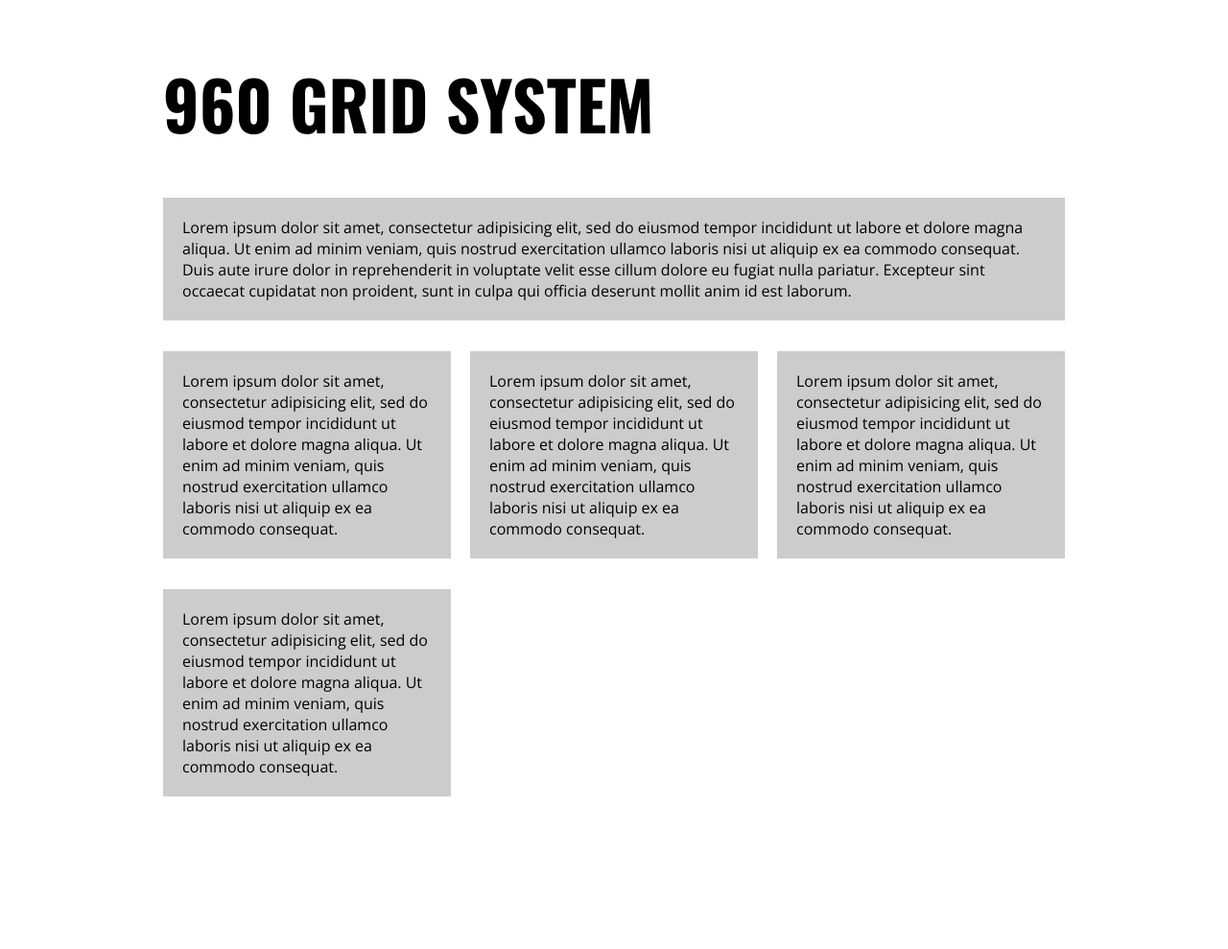
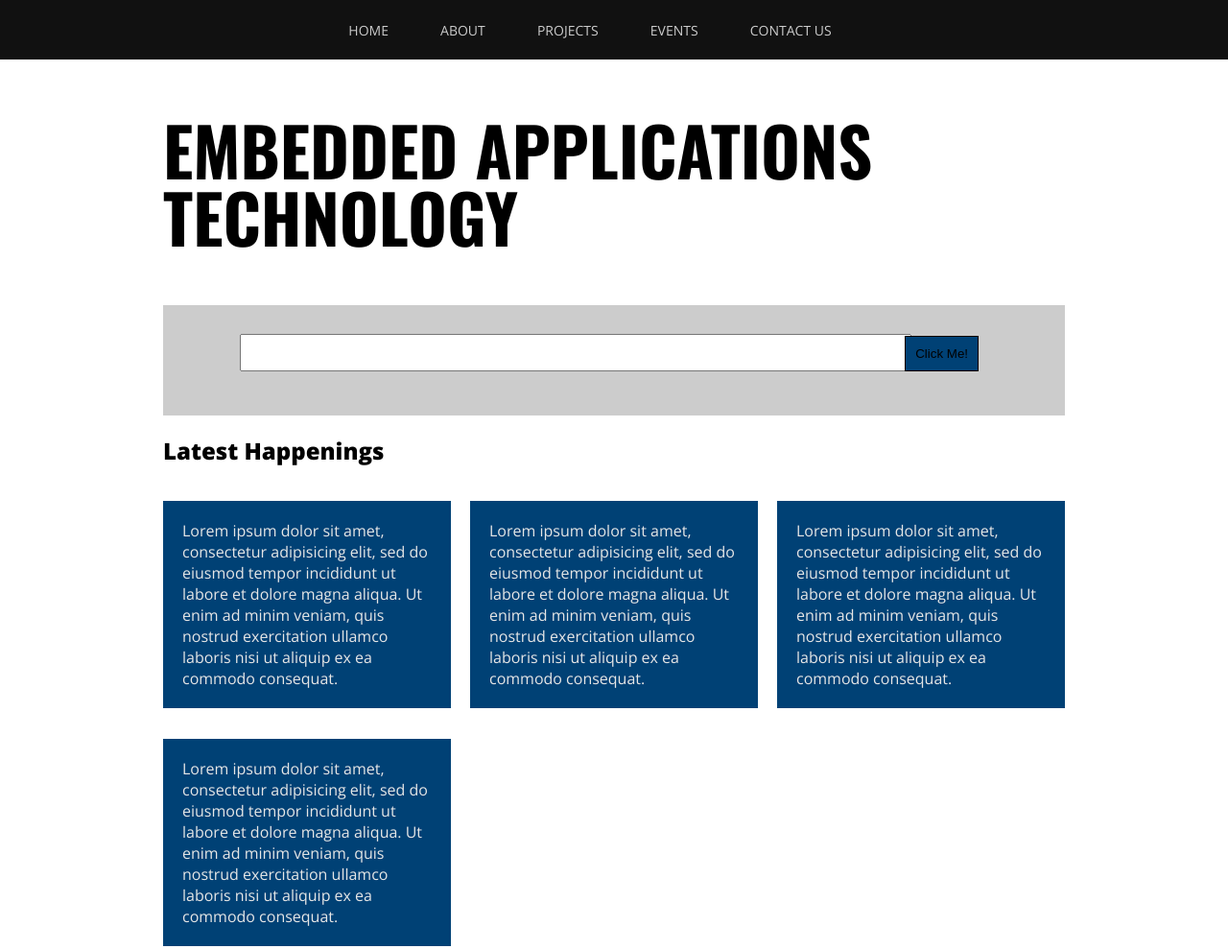
Before and after one commit to vartan/thegrid, a plain HTML site: page index.html in a window 1280 px wide. Shown: the top 989 px of the page at 96% size. Before the commit the page ends 854 px from the top, so only its background shows below. Drawn offline with nearby package versions, Linux system fonts and the light colour scheme.

Commit message:
moved styles and added nav

```diff
--- /dev/null
+++ b/css/styles.css
@@ -0,0 +1,75 @@
+	body {
+		font-family: "Open Sans";
+		width: 100%;
+		margin: 0;
+		padding: 0;
+	}
+
+	h1 {
+		font-family: Oswald;
+		font-size: 70px;
+		text-transform: uppercase;
+		line-height: 70px;
+	}
+
+	p {
+		color: #E6E6E6; /*gray*/
+		background-color: #004175; /*blue*/
+		padding: 20px;
+		font-weight: 300;
+	}
+
+	nav {
+		background-color: #111;
+		text-align: center;
+		padding: 20px;
+	}
+
+	nav ul {
+
+
+		/* To make horizontal */
+		list-style-type:none;
+		margin:0;
+		padding:0;
+	}
+
+	nav ul li {
+		display: inline;
+	}
+
+	nav a {
+		font-size: 14px;
+		color: #ccc;
+		padding-right: 50px;
+		text-decoration: none;
+		text-transform: uppercase;
+	}
+
+	.subscriber-container {
+		position: relative;
+		background-color: #ccc;
+		padding: 30px;
+	}
+
+	.subscriber input {
+		font-family: "Open Sans";
+		font-size: 14px;
+		width: 700px;
+		margin-left: 50px;
+		padding: 8px;
+	}
+
+	.subscriber button {
+		position: absolute;
+		top: 32;
+		right: 90;
+		background-color: #004175;
+		padding: 10px;
+		border: .5px solid #000;
+	}
+
+	footer {
+		background-color: #111;
+		height: 100px;
+	}
--- a/index.html
+++ b/index.html
@@ -1,55 +1,53 @@
 <html>
 <head>
-	<title></title>
+	<title>Demo</title>
 	<link href='http://fonts.googleapis.com/css?family=Open+Sans:400,300,800' rel='stylesheet' type='text/css'>
 	<link rel="stylesheet" href="css/960_12_col.css" />
+	<link rel="stylesheet" href="css/styles.css" />
 	<link href='http://fonts.googleapis.com/css?family=Oswald:700' rel='stylesheet' type='text/css'>
-
-	<style type="text/css">
-	body {
-		font-family: "Open Sans";
-	}
-	h1 {
-		font-family: Oswald;
-		font-size: 70px;
-		text-transform: uppercase;
-	}
-	p {
-		background-color: #ccc;
-		padding: 20px;
-	}
-	</style>
 </head>
 <body>
+	<header>
+		<nav>
+			<ul>
+				<li> <a href="#">Home</a> </li>
+				<li> <a href="#">About</a> </li>
+				<li> <a href="#">Projects</a> </li>
+				<li> <a href="#">Events</a> </li>
+				<li> <a href="#">Contact Us</a> </li>
+			</ul>
+		</nav>
 
+	</header>
 	<div class="container_12">
 
-		<div class="grid_12">
-			<h1>960 Grid System</h1>
-			<p>
-				Lorem ipsum dolor sit amet, consectetur adipisicing elit, sed do eiusmod
-				tempor incididunt ut labore et dolore magna aliqua. Ut enim ad minim veniam,
-				quis nostrud exercitation ullamco laboris nisi ut aliquip ex ea commodo
-				consequat. Duis aute irure dolor in reprehenderit in voluptate velit esse
-				cillum dolore eu fugiat nulla pariatur. Excepteur sint occaecat cupidatat non
-				proident, sunt in culpa qui officia deserunt mollit anim id est laborum.
-			</p>
-		</div>
+		<section class="grid_12">
+			<h1>Embedded Applications Technology</h1>
+			<article class="subscriber-container">
+				<form class="subscriber" action="">
+					<input type="text">
+					<button type="button">Click Me!</button>
+				</form>
+			</article>
+		</section>
 
 		<div class="clear"></div>
+
+		<div class="grid_12"> <h2> Latest Happenings </h2> </div>
+
 		<div class="grid_4">
 			<p>
-			Lorem ipsum dolor sit amet, consectetur adipisicing elit, sed do eiusmod tempor incididunt ut labore et dolore magna aliqua. Ut enim ad minim veniam, quis nostrud exercitation ullamco laboris nisi ut aliquip ex ea commodo consequat.
+				Lorem ipsum dolor sit amet, consectetur adipisicing elit, sed do eiusmod tempor incididunt ut labore et dolore magna aliqua. Ut enim ad minim veniam, quis nostrud exercitation ullamco laboris nisi ut aliquip ex ea commodo consequat.
 			</p>
 		</div>
 		<div class="grid_4">
 			<p>
-			Lorem ipsum dolor sit amet, consectetur adipisicing elit, sed do eiusmod tempor incididunt ut labore et dolore magna aliqua. Ut enim ad minim veniam, quis nostrud exercitation ullamco laboris nisi ut aliquip ex ea commodo consequat.
+				Lorem ipsum dolor sit amet, consectetur adipisicing elit, sed do eiusmod tempor incididunt ut labore et dolore magna aliqua. Ut enim ad minim veniam, quis nostrud exercitation ullamco laboris nisi ut aliquip ex ea commodo consequat.
 			</p>
 		</div>
 		<div class="grid_4">
 			<p>
-			Lorem ipsum dolor sit amet, consectetur adipisicing elit, sed do eiusmod tempor incididunt ut labore et dolore magna aliqua. Ut enim ad minim veniam, quis nostrud exercitation ullamco laboris nisi ut aliquip ex ea commodo consequat.
+				Lorem ipsum dolor sit amet, consectetur adipisicing elit, sed do eiusmod tempor incididunt ut labore et dolore magna aliqua. Ut enim ad minim veniam, quis nostrud exercitation ullamco laboris nisi ut aliquip ex ea commodo consequat.
 			</p>
 		</div>
 
@@ -61,9 +59,10 @@
 				Lorem ipsum dolor sit amet, consectetur adipisicing elit, sed do eiusmod tempor incididunt ut labore et dolore magna aliqua. Ut enim ad minim veniam, quis nostrud exercitation ullamco laboris nisi ut aliquip ex ea commodo consequat.
 			</p>
 		</div>
+	</div> <!-- End Container -->
 
+	<footer>
 
-	</div>
-
+	</footer>
 </body>
 </html>
```
